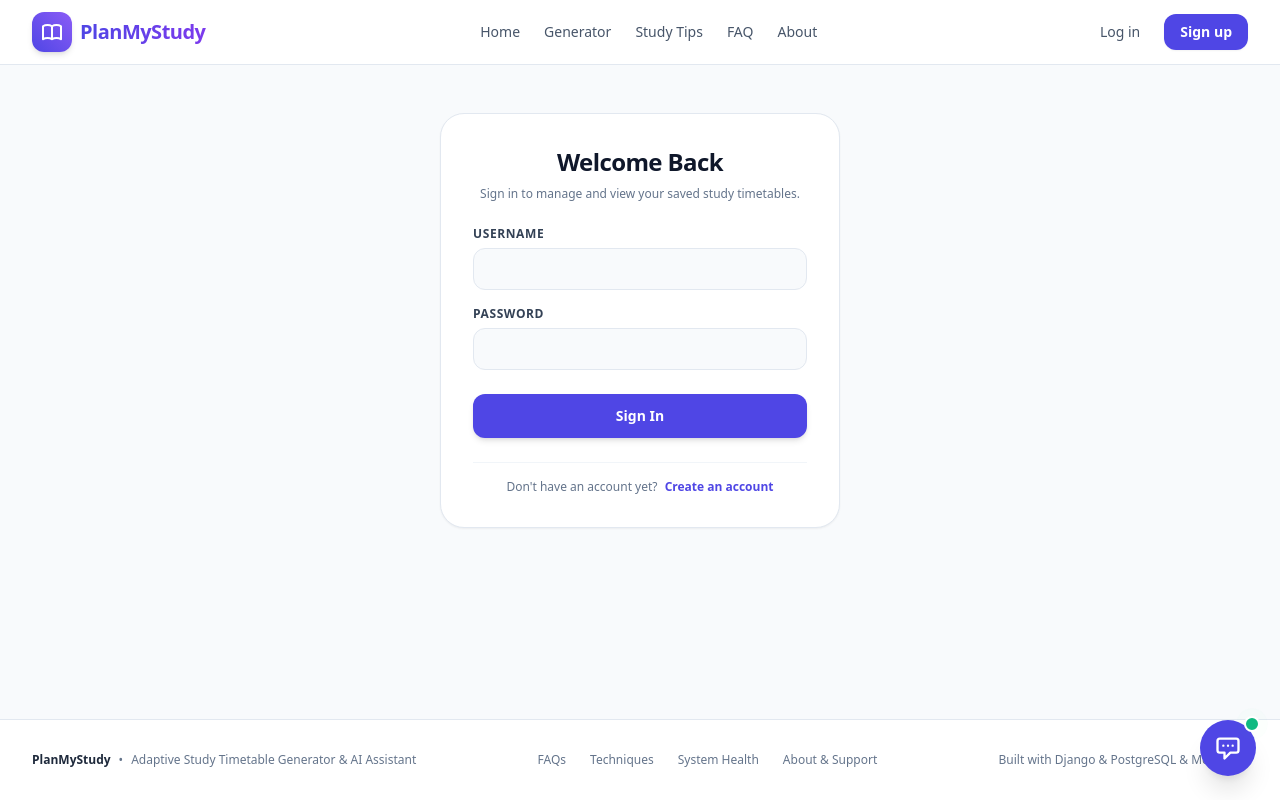
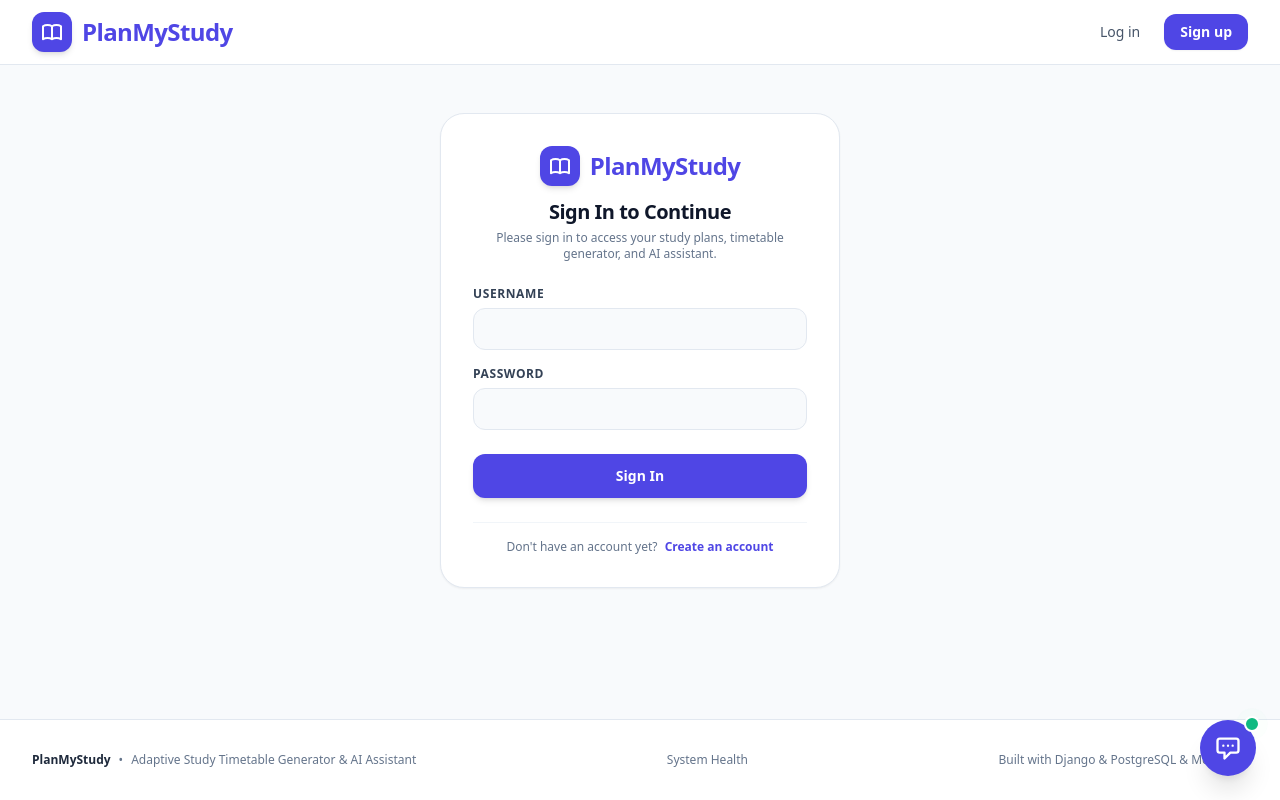
Before and after one commit to Udhayan27-Dev/py-app, a Django app: page /login/ in a window 1280 px wide. Run offline with Django 5.2, Linux system fonts and the light colour scheme; some libraries are stand-ins or nearby versions.

Commit message:
Fix logo display, prominent app branding, and hide internal links when unauthenticated

```diff
--- a/templates/base.html
+++ b/templates/base.html
@@ -36,19 +36,20 @@
 
         <!-- Logo -->
         <div class="flex items-center space-x-3">
-          <a href="{% url 'home' %}" class="flex items-center space-x-2 group">
-            <div class="w-10 h-10 rounded-xl bg-gradient-to-tr from-indigo-600 to-violet-500 flex items-center justify-center text-white shadow-md group-hover:scale-105 transition-transform">
-              <svg class="w-6 h-6" fill="none" stroke="currentColor" viewBox="0 0 24 24">
+          <a href="{% if user.is_authenticated %}{% url 'home' %}{% else %}{% url 'login' %}{% endif %}" class="flex items-center space-x-2.5 group">
+            <div class="w-10 h-10 rounded-xl bg-indigo-600 flex items-center justify-center text-white shadow-md group-hover:scale-105 transition-transform flex-shrink-0">
+              <svg class="w-6 h-6 text-white" fill="none" stroke="currentColor" viewBox="0 0 24 24">
                 <path stroke-linecap="round" stroke-linejoin="round" stroke-width="2" d="M12 6.253v13m0-13C10.832 5.477 9.246 5 7.5 5S4.168 5.477 3 6.253v13C4.168 18.477 5.754 18 7.5 18s3.332.477 4.5 1.253m0-13C13.168 5.477 14.754 5 16.5 5c1.747 0 3.332.477 4.5 1.253v13C19.832 18.477 18.247 18 16.5 18c-1.746 0-3.332.477-4.5 1.253"></path>
               </svg>
             </div>
-            <span class="font-extrabold text-xl tracking-tight bg-gradient-to-r from-indigo-600 to-violet-600 bg-clip-text text-transparent">
+            <span class="font-extrabold text-2xl tracking-tight text-indigo-600">
               PlanMyStudy
             </span>
           </a>
         </div>
 
-        <!-- Desktop Navigation Links -->
+        <!-- Desktop Navigation Links (Only shown after login) -->
+        {% if user.is_authenticated %}
         <nav class="hidden md:flex items-center space-x-6 text-sm font-medium">
           <a href="{% url 'home' %}" class="text-slate-600 hover:text-indigo-600 transition-colors">Home</a>
           <a href="{% url 'plan_generator' %}" class="text-slate-600 hover:text-indigo-600 transition-colors">Generator</a>
@@ -56,12 +57,13 @@
           <a href="{% url 'faq' %}" class="text-slate-600 hover:text-indigo-600 transition-colors">FAQ</a>
           <a href="{% url 'contact_about' %}" class="text-slate-600 hover:text-indigo-600 transition-colors">About</a>
         </nav>
+        {% endif %}
 
         <!-- Auth State & Actions -->
-        <div class="hidden md:flex items-center space-x-4">
+        <div class="flex items-center space-x-4">
           {% if user.is_authenticated %}
             {% if user.is_staff %}
-              <a href="{% url 'staff_tickets' %}" class="text-xs bg-purple-50 text-purple-700 hover:bg-purple-100 font-semibold px-2.5 py-1.5 rounded-lg border border-purple-200 transition-colors">
+              <a href="{% url 'staff_tickets' %}" class="text-xs bg-purple-50 text-purple-700 hover:bg-purple-100 font-semibold px-2.5 py-1.5 rounded-lg border border-purple-200 transition-colors hidden sm:inline-block">
                 Staff Tickets
               </a>
             {% endif %}
@@ -69,7 +71,7 @@
               My Plans
             </a>
             <div class="flex items-center space-x-3 pl-2 border-l border-slate-200">
-              <span class="text-xs text-slate-500 font-medium">@{{ user.username }}</span>
+              <span class="text-xs text-slate-500 font-medium hidden sm:inline">@{{ user.username }}</span>
               <form action="{% url 'logout' %}" method="post" class="inline">
                 {% csrf_token %}
                 <button type="submit" class="text-xs text-slate-600 hover:text-rose-600 font-semibold px-2.5 py-1.5 rounded-md hover:bg-rose-50 transition-colors">
@@ -87,7 +89,8 @@
           {% endif %}
         </div>
 
-        <!-- Mobile Menu Toggle Button -->
+        {% if user.is_authenticated %}
+        <!-- Mobile Menu Toggle Button (Only when authenticated) -->
         <div class="flex md:hidden items-center">
           <button id="mobile-menu-btn" type="button" class="text-slate-600 hover:text-indigo-600 p-2" aria-label="Toggle menu">
             <svg class="w-6 h-6" fill="none" stroke="currentColor" viewBox="0 0 24 24">
@@ -95,9 +98,11 @@
             </svg>
           </button>
         </div>
+        {% endif %}
       </div>
     </div>
 
+    {% if user.is_authenticated %}
     <!-- Mobile Navigation Drawer -->
     <div id="mobile-menu" class="hidden md:hidden border-t border-slate-200 bg-white px-4 pt-2 pb-4 space-y-2 text-sm font-medium">
       <a href="{% url 'home' %}" class="block py-2 text-slate-700 hover:text-indigo-600">Home</a>
@@ -105,7 +110,6 @@
       <a href="{% url 'study_tips' %}" class="block py-2 text-slate-700 hover:text-indigo-600">Study Tips</a>
       <a href="{% url 'faq' %}" class="block py-2 text-slate-700 hover:text-indigo-600">FAQ</a>
       <a href="{% url 'contact_about' %}" class="block py-2 text-slate-700 hover:text-indigo-600">About</a>
-      {% if user.is_authenticated %}
       <div class="pt-2 border-t border-slate-100">
         <p class="text-xs text-slate-400 font-semibold mb-1">Signed in as @{{ user.username }}</p>
         {% if user.is_staff %}
@@ -117,13 +121,8 @@
           <button type="submit" class="w-full text-left py-1 text-xs text-rose-600 font-semibold">Log out</button>
         </form>
       </div>
-      {% else %}
-        <div class="pt-2 border-t border-slate-100 flex items-center space-x-3">
-          <a href="{% url 'login' %}" class="text-slate-700 hover:text-indigo-600 py-1">Log in</a>
-          <a href="{% url 'register' %}" class="bg-indigo-600 text-white px-3 py-1.5 rounded-lg text-xs font-semibold">Sign up</a>
     </div>
     {% endif %}
-    </div>
   </header>
 
   <!-- Flash Messages Banner -->
@@ -155,10 +154,12 @@
         <span>Adaptive Study Timetable Generator & AI Assistant</span>
       </div>
       <div class="flex items-center space-x-6">
+        {% if user.is_authenticated %}
           <a href="{% url 'faq' %}" class="hover:text-indigo-600 transition-colors">FAQs</a>
           <a href="{% url 'study_tips' %}" class="hover:text-indigo-600 transition-colors">Techniques</a>
+          <a href="{% url 'contact_about' %}" class="hover:text-indigo-600 transition-colors">About & Support</a>
+        {% endif %}
         <a href="{% url 'health_check' %}" class="hover:text-indigo-600 transition-colors">System Health</a>
-        <a href="{% url 'contact_about' %}" class="hover:text-indigo-600 transition-colors">About & Support</a>
       </div>
       <div>
         <span>Built with Django & PostgreSQL & MongoDB</span>
--- a/templates/core/login.html
+++ b/templates/core/login.html
@@ -5,9 +5,22 @@
 {% block content %}
 <div class="max-w-md mx-auto px-4 sm:px-6 py-12">
   <div class="bg-white rounded-3xl border border-slate-200 shadow-sm p-8 space-y-6">
-    <div class="text-center space-y-2">
-      <h1 class="text-2xl font-extrabold text-slate-900 tracking-tight">Welcome Back</h1>
-      <p class="text-xs text-slate-500">Sign in to manage and view your saved study timetables.</p>
+    <div class="text-center space-y-3">
+      <!-- App Brand Logo & Name -->
+      <div class="inline-flex items-center justify-center space-x-2.5">
+        <div class="w-10 h-10 rounded-xl bg-indigo-600 flex items-center justify-center text-white shadow-md flex-shrink-0">
+          <svg class="w-6 h-6 text-white" fill="none" stroke="currentColor" viewBox="0 0 24 24">
+            <path stroke-linecap="round" stroke-linejoin="round" stroke-width="2" d="M12 6.253v13m0-13C10.832 5.477 9.246 5 7.5 5S4.168 5.477 3 6.253v13C4.168 18.477 5.754 18 7.5 18s3.332.477 4.5 1.253m0-13C13.168 5.477 14.754 5 16.5 5c1.747 0 3.332.477 4.5 1.253v13C19.832 18.477 18.247 18 16.5 18c-1.746 0-3.332.477-4.5 1.253"></path>
+          </svg>
+        </div>
+        <span class="font-extrabold text-2xl tracking-tight text-indigo-600">
+          PlanMyStudy
+        </span>
+      </div>
+      <div>
+        <h1 class="text-xl font-extrabold text-slate-900 tracking-tight">Sign In to Continue</h1>
+        <p class="text-xs text-slate-500 mt-1">Please sign in to access your study plans, timetable generator, and AI assistant.</p>
+      </div>
     </div>
 
     <form method="post" action="{% url 'login' %}" class="space-y-4">
```
Also changed, not shown: templates/core/register.html (+16 -3 lines). Lines whose indentation alone changed are shown as unchanged.
